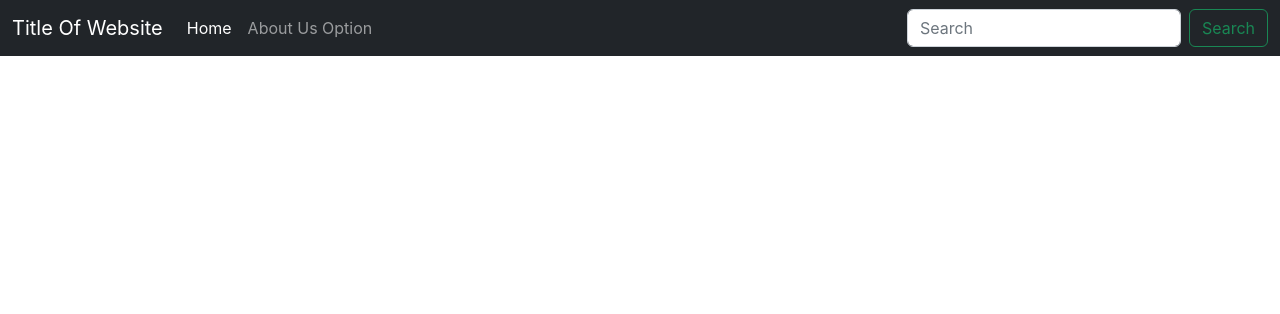
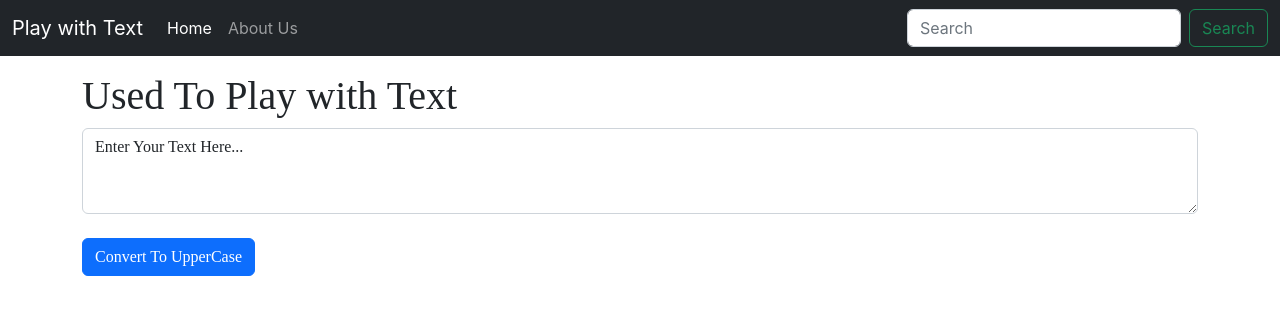
Before and after one commit to singhkunal01/React.Js-Learning, a React (Create React App) app: page / in a window 1280 px wide. Shown: the top 314 px of the page. Built offline with nearby package versions, Linux system fonts and the light colour scheme.

Commit message:
Code till UseStates , Final uppercase work completed

```diff
--- a/src/App.js
+++ b/src/App.js
@@ -1,7 +1,7 @@
 import React from "react";
 import Navbar from "./components/Navbar";
-
 import "./App.css";
+import TextForm from "./components/TextForm";
 
 //importing module from the components folder to get worked upon
 
@@ -11,8 +11,10 @@ export default function App() {
 
   return (
     <>
-      {/* <Navbar dynamicTitle="Play with Text" aboutText = "About Us"/> */}
-      <Navbar />
+      <Navbar dynamicTitle="Play with Text" aboutText="About Us" />
+      <div className="container my-3">
+      <TextForm heading="Used To Play with Text"/>
+        </div>
     </>
   );
   // }
--- a/src/components/Navbar.js
+++ b/src/components/Navbar.js
@@ -36,7 +36,7 @@ export default function Navbar(props) {
         </div>
         <form className="d-flex" role="search">
           <input
-            class="form-control me-2"
+            className="form-control me-2"
             type="search"
             placeholder="Search"
             aria-label="Search"
@@ -52,13 +52,13 @@ export default function Navbar(props) {
 // Proptypes
 
 Navbar.proptype = {
-  dynamicTitle: PropTypes.string,
-  aboutText: PropTypes.string,
+  dynamicTitle: PropTypes.string.isRequired,
+  aboutText: PropTypes.string.isRequired,
 };
 
 //default proptypes
 
-Navbar.defaultProps = {
-  dynamicTitle: "Title Of Website",
-  aboutText: "About Us Option",
-};
+// Navbar.defaultProps = {
+//   dynamicTitle: "Title Of Website",
+//   aboutText: "About Us Option",
+// };
--- /dev/null
+++ b/src/components/TextForm.js
@@ -0,0 +1,37 @@
+import React ,{useState} from 'react'
+
+export default function TextForm(props) {
+    const toUppercase = () => {
+        // console.log('upper case clicked ', text);
+        let uppercaseText = text.toUpperCase();
+        //using setText
+        setText(uppercaseText);
+    }
+
+    /*after changing of state we cannot change in textarea you can when we change
+    anything the onChange function called so we get the event in return thats why use event
+    in setText
+*/
+    const onChangeClick = (e) => {
+        // console.log('onchange clicked');
+        setText(e.target.value);//handling event,it helps you to change the value in textarea
+    }
+
+
+    // eslint-disable-next-line no-unused-vars
+    const [text, setText] = useState('Enter Your Text Here...');
+
+    /*Note we cannot change state like this - text = "Enter your text here"
+     we have to change in terms of function
+     correct way : text ("Enter your text here")
+     */
+  return (
+    <div className="mb-3">
+      <h1>{props.heading}</h1>
+          <textarea className="form-control" value={text} onChange={onChangeClick}  id="txtComp" rows="3" ></textarea>
+          <button className="btn btn-primary my-4" onClick={toUppercase} >Convert To UpperCase</button>
+    </div>
+  );
+}
+
+/* here we use useState to set the text dynamically  */
--- a/src/index.css
+++ b/src/index.css
@@ -11,3 +11,7 @@ code {
   font-family: source-code-pro, Menlo, Monaco, Consolas, 'Courier New',
     monospace;
 }
+/* changes in the app */
+.container{
+  font-family: 'Poppins';
+}
```
